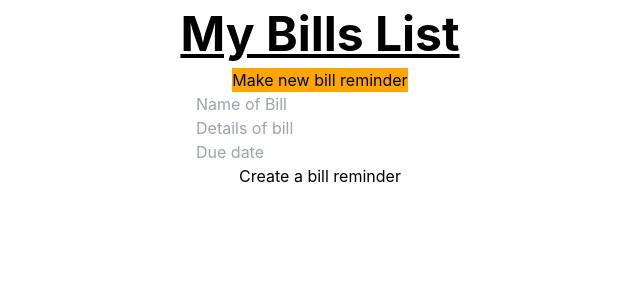
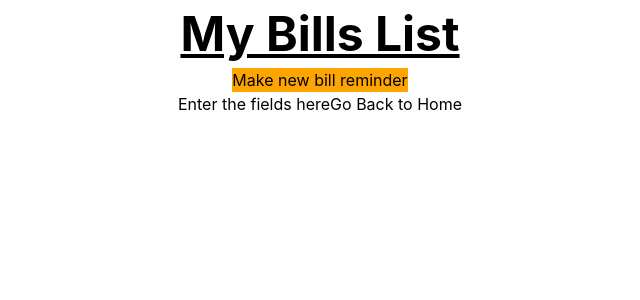
Before and after one commit to GuMarYae/Cap_bills_frontend, a React (Create React App) app: page /new in a window 1280 px wide. Shown: the top 300 px of the page, without its empty margins (320-960 px from the left). Built offline with nearby package versions, Linux system fonts and the light colour scheme; no server answers.

Commit message:
modal check

```diff
--- a/src/App.js
+++ b/src/App.js
@@ -59,7 +59,7 @@ function App() {
 
 // function to add bills
 const addBills = async (newBill) => {
-  const response = await fetch(url, {
+    await fetch(url, {
     method: "post",
     headers: {
       "Content-Type": "application/json",
--- /dev/null
+++ b/src/components/Modal.js
@@ -0,0 +1,41 @@
+import React from "react";
+
+const MODAL_STYLES = {
+  position: "fixed",
+  top: "40%",
+  left: "50%",
+  transform: "translate(-50%, -50%)",
+  backgroundColor: "#D3D3D3",
+  padding: "2%",
+  zIndex: 1000,
+  opacity: 0.9,
+  border: "0.1em solid #f5fcff",
+  borderRadius: "2em",
+};
+
+const OVERLAY_STYLES = {
+  position: "fixed",
+  top: 400,
+  left: 250,
+  right: 250,
+  bottom: 400,
+  backgroundColor: "rgba(0,0,0, 0.7)",
+  borderRadius: "11em",
+  zIndex: 1000,
+};
+
+const Modal = ({ children, open, onClose }) => {
+  if (!open) return null;
+  return (
+    <>
+      {/* <div style={OVERLAY_STYLES}></div> */}
+
+      <div class="closeButton" style={MODAL_STYLES}>
+        <button onClick={onClose}>Close</button>
+        {children}
+      </div>
+    </>
+  );
+};
+
+export default Modal;
--- a/src/pages/Form.js
+++ b/src/pages/Form.js
@@ -1,5 +1,6 @@
 import {useState} from "react";
-import {useNavigate} from "react-router-dom"
+import {Link, useNavigate} from "react-router-dom"
+import Modal from "../components/Modal";
 
 const Form = ({initialBill, handleSubmit, buttonLabel}) => {
 
@@ -24,7 +25,31 @@ const Form = ({initialBill, handleSubmit, buttonLabel}) => {
 
   }
 
-  return <form onSubmit={handleSubmission}>
+
+    //==============================================
+    const BUTTON_WRAPPER_STYLES = {
+      position: "relative",
+      display: "flex",
+      margin: "auto",
+      justifyContent: "center",
+      zIndex: 1,
+
+      //==============================================
+    };
+
+    //===================================++======
+    const [isOpen, setIsOpen] = useState(false);
+    //===================================++======
+
+
+  return (
+  <>
+   <div style={BUTTON_WRAPPER_STYLES}>
+        <button onClick={() => setIsOpen(true)}>Enter the fields here</button>
+        <Modal open={isOpen} onClose={() => setIsOpen(false)}>
+          <br></br>
+
+  <form onSubmit={handleSubmission}>
     <input
       type="text"
       placeholder="Name of Bill"
@@ -48,6 +73,14 @@ const Form = ({initialBill, handleSubmit, buttonLabel}) => {
       /><br></br>
     <input type="submit" value={buttonLabel} />
   </form>
+</Modal>
+<Link to="/">
+          <button>Go Back to Home</button>
+        </Link>
+  </div>
+  </>)
+
+
 };
 
 export default Form;
```
